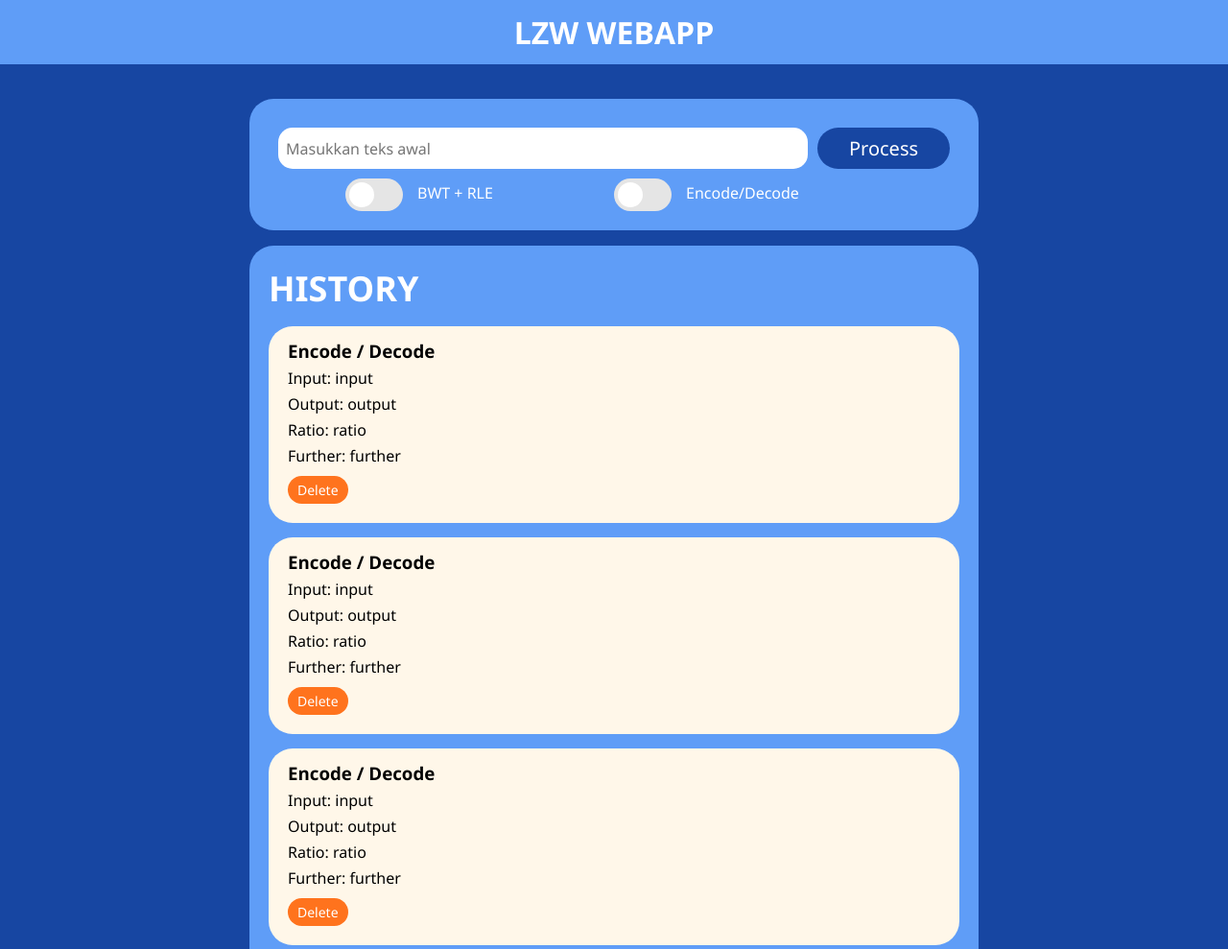
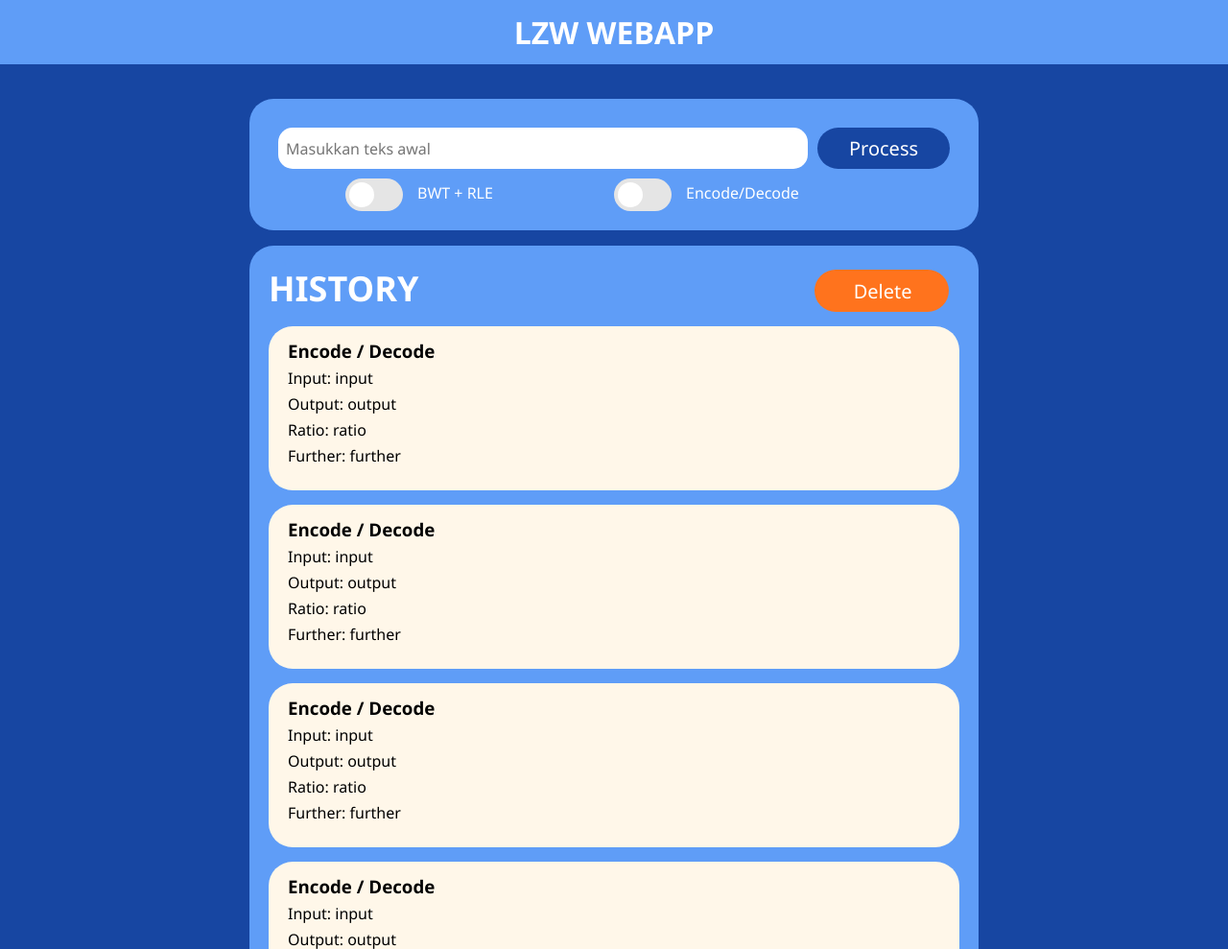
Before and after one commit to Marthenn/lzw-webapp, a plain HTML site: page src/frontend/index.html in a window 1280 px wide. Shown: the top 989 px of the page at 96% size. Drawn offline with Linux system fonts and the light colour scheme; a script that the page names is missing.

Commit message:
refactor: delete now delete all (to simplify backend)

```diff
--- a/src/frontend/index.html
+++ b/src/frontend/index.html
@@ -35,6 +35,7 @@
             <section class = "history">
                 <div id = "history-header">
                     <h2>HISTORY</h2>
+                    <button class = "delete-button">Delete</button>
                 </div>
                 <div id = "history-list">
                     <article class = "history-item">
@@ -43,7 +44,6 @@
                         <p>Output: <span>output</span></p>
                         <p>Ratio: <span>ratio</span></p>
                         <p>Further: <span>further</span></p>
-                        <button class = "delete-button">Delete</button>
                     </article>
                     <article class = "history-item">
                         <h3>Encode / Decode</h3>
@@ -51,7 +51,6 @@
                         <p>Output: <span>output</span></p>
                         <p>Ratio: <span>ratio</span></p>
                         <p>Further: <span>further</span></p>
-                        <button class = "delete-button">Delete</button>
                     </article>
                     <article class = "history-item">
                         <h3>Encode / Decode</h3>
@@ -59,7 +58,6 @@
                         <p>Output: <span>output</span></p>
                         <p>Ratio: <span>ratio</span></p>
                         <p>Further: <span>further</span></p>
-                        <button class = "delete-button">Delete</button>
                     </article>
                     <article class = "history-item">
                         <h3>Encode / Decode</h3>
@@ -67,7 +65,6 @@
                         <p>Output: <span>output</span></p>
                         <p>Ratio: <span>ratio</span></p>
                         <p>Further: <span>further</span></p>
-                        <button class = "delete-button">Delete</button>
                     </article>
                 </div>
             </section>
--- a/src/frontend/style.css
+++ b/src/frontend/style.css
@@ -170,7 +170,7 @@ main{
 
 #history-header {
     display: grid;
-    grid-template-columns: 1fr 0.3fr;
+    grid-template-columns: 1fr 0.27fr;
     grid-gap: 10px;
 }
 
@@ -196,16 +196,18 @@ main{
     font-size: 16px;
 }
 
-.history-item > button {
+.delete-button {
     border-radius: 1e31px;
     font-size: 14px;
     border: none;
-    padding: 5px;
+    padding: 8px;
     padding-left: 10px;
-    padding-right: 10px;
     cursor: pointer;
     margin-top: 5px;
     background: #FF731D;
     color: white;
     font-weight: 500;
+    font-size: 20px;
+    font-weight: 500;
+    width: 140px;
 }
```
